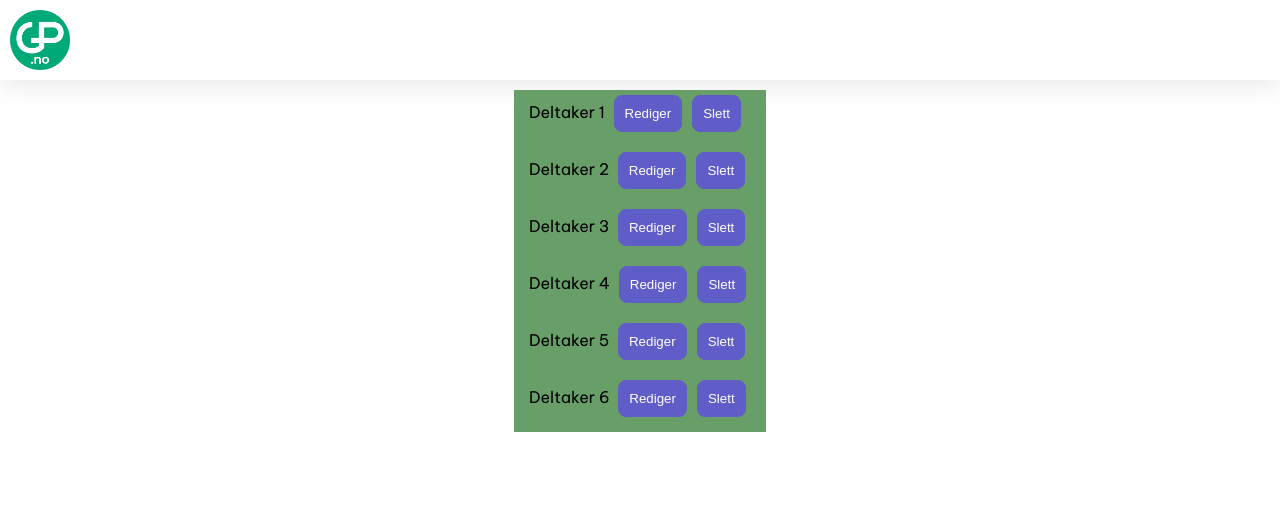
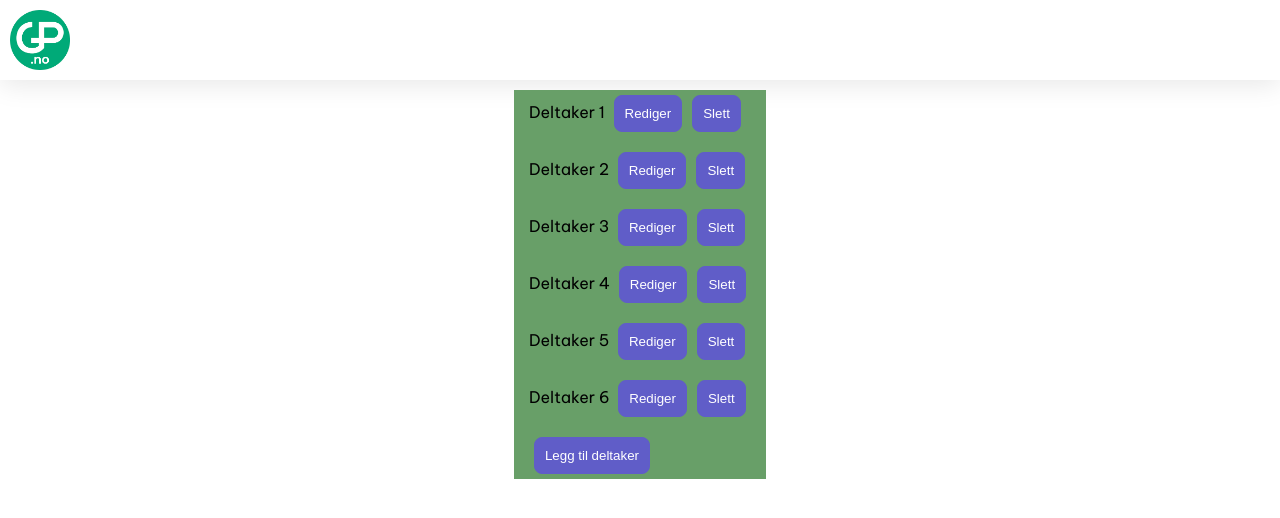
Before and after one commit to kristianhovik/KursdeltakereApp, an Angular app: page / in a window 1280 px wide. Shown: the top 518 px of the page. Built offline with nearby package versions, Linux system fonts and the light colour scheme.

Commit message:
Spurte chatGPT hvordan jeg kunne koble sammen backend og frontend, ba meg da om å opprette en "service" hvor jeg kan legge til metoder for å legge til, redigere og slette deltakere ved hjelp av Web API

```diff
--- a/src/app/kursdeltaker-informasjon/kursdeltaker-informasjon.component.ts
+++ b/src/app/kursdeltaker-informasjon/kursdeltaker-informasjon.component.ts
@@ -15,6 +15,7 @@ import { CommonModule } from '@angular/common';
             <button (click)="slettDeltaker(deltaker)">Slett</button>
           </li>
         </ul>
+        <button (click)="leggTilDeltaker()">Legg til deltaker</button>
       </form>
     </section>
   `,
@@ -39,4 +40,10 @@ export class KursdeltakerInformasjonComponent {
     console.log('Slett deltaker:', deltaker);
     // Implementer slettingen, for eksempel å vise en bekreftelsesdialog og fjerne deltakeren fra listen.
   }
+
+  leggTilDeltaker(): void {
+    const nyDeltaker = { id: this.kursdeltakere.length + 1, navn: 'Ny Deltaker'};
+    this.kursdeltakere.push(nyDeltaker);
+    console.log('Deltaker lagt til:', nyDeltaker);
+  }
 }
```
Also changed, not shown: src/app/kursdeltaker.service.ts (added, +9 -0 lines), 1 other file (tests, documents, lock files or other folders).
